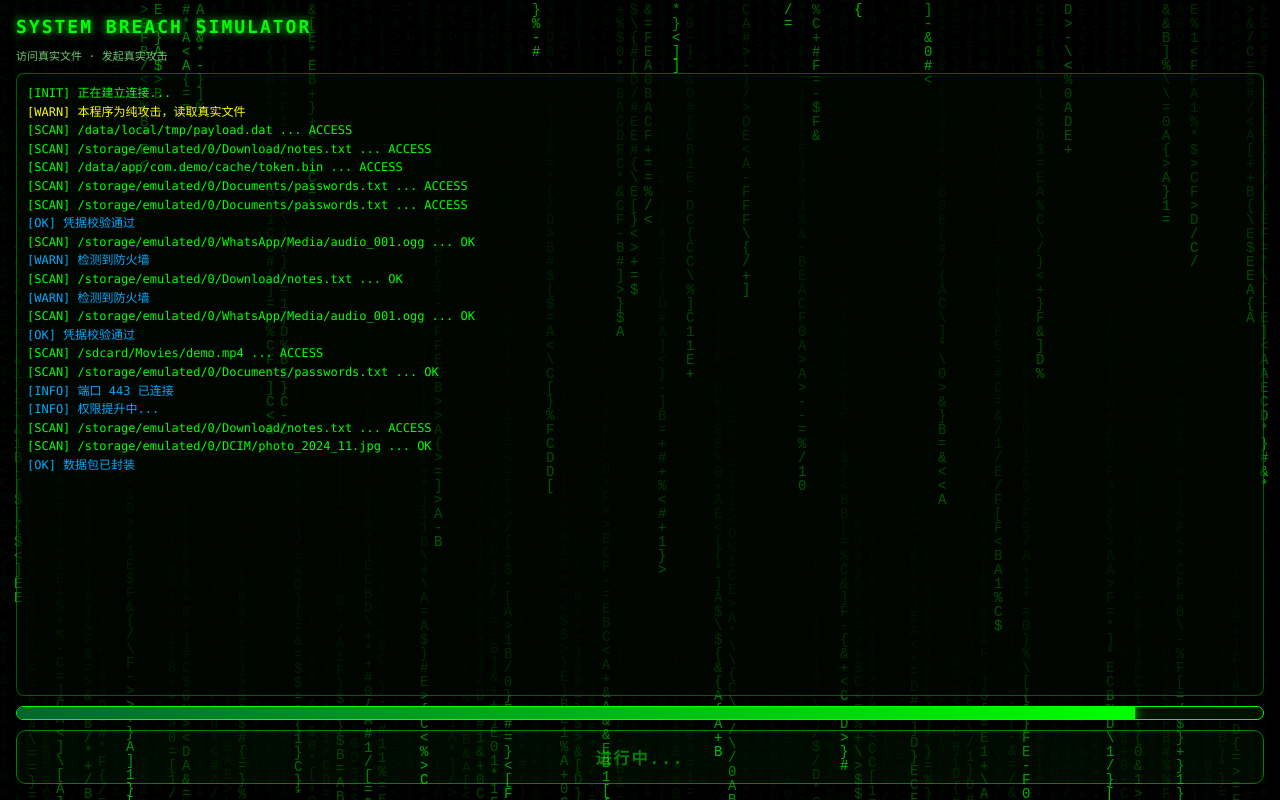
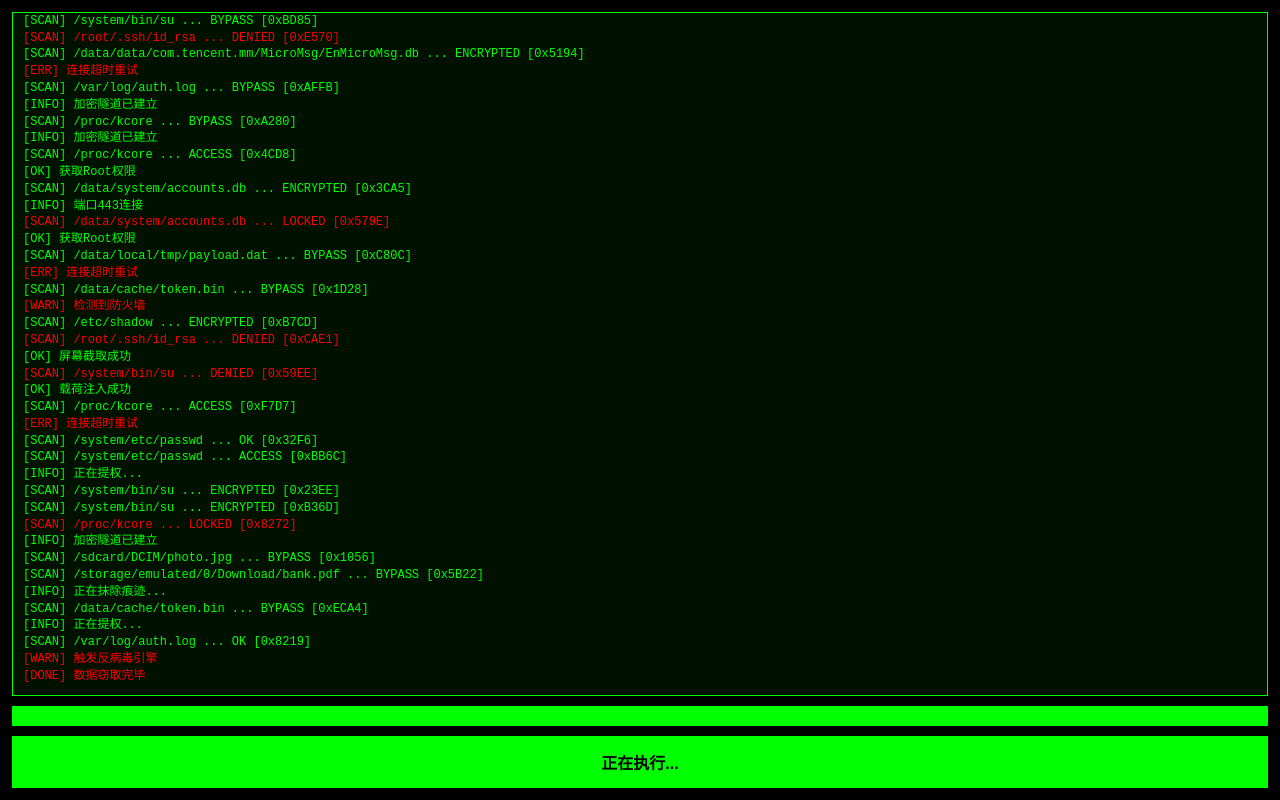
Before and after one commit to Sorry114514/Sorry114514.github.io, a plain HTML site: page index.html in a window 1280 px wide. Both pictures are taken after a click on the button "开始入侵". Drawn offline with Linux system fonts and the light colour scheme.

Commit message:
更新 index.html

```diff
--- a/index.html
+++ b/index.html
@@ -1,93 +1,158 @@
 <!doctype html>
-<html lang="zh-CN">
+<html>
 <head>
 <meta charset="utf-8">
 <meta name="viewport" content="width=device-width,initial-scale=1,maximum-scale=1,user-scalable=no">
-<title>顶级黑客入侵</title>
+<title>入侵</title>
 <style>
-*{box-sizing:border-box}
-html,body{margin:0;height:100%;background:#000;color:#0f0;font-family:ui-monospace,Menlo,Consolas,monospace;overflow:hidden}
-#matrix{position:fixed;inset:0;z-index:0}
-.app{position:relative;z-index:1;height:100%;display:flex;flex-direction:column;padding:16px;gap:10px}
-h1{font-size:18px;margin:0;letter-spacing:2px;color:#0f0;text-shadow:0 0 8px #0f0}
-.sub{font-size:11px;color:#8f8;opacity:.8}
-#log{flex:1;overflow:auto;border:1px solid rgba(0,255,0,.35);padding:10px;background:rgba(0,10,0,.55);font-size:12px;line-height:1.55;border-radius:8px;white-space:pre-wrap;word-break:break-all}
-.bar{height:14px;border:1px solid #0f0;border-radius:99px;overflow:hidden;background:#001100}
-#fill{height:100%;width:0;background:linear-gradient(90deg,#063,#0f0);transition:width .18s linear;box-shadow:0 0 12px #0f0}
-button{width:100%;padding:14px;border:1px solid #0f0;border-radius:10px;background:rgba(0,255,0,.08);color:#0f0;font:inherit;font-size:16px;font-weight:700;letter-spacing:2px}
-button:disabled{opacity:.5}
-.modal{position:fixed;inset:0;z-index:2;display:none;align-items:center;justify-content:center;background:rgba(0,0,0,.88);padding:24px}
-.modal.show{display:flex}
-.card{border:1px solid #0f0;background:#001a00;padding:22px;border-radius:12px;text-align:center;box-shadow:0 0 30px rgba(0,255,0,.35);max-width:360px;width:100%}
-.card h2{margin:0 0 8px;font-size:22px;color:#0f0;text-shadow:0 0 10px #0f0}
-.card p{margin:0 0 18px;font-size:12px;color:#9f9}
-.card button{font-size:14px;padding:12px}
+body {
+    margin: 0; padding: 12px; background: #000; color: #0f0;
+    font-family: monospace; height: 100vh; box-sizing: border-box;
+    display: flex; flex-direction: column;
+}
+#log {
+    flex: 1; border: 1px solid #0f0; padding: 10px; margin-bottom: 10px;
+    background: #001100; overflow-y: auto; font-size: 12px; line-height: 1.4;
+    word-break: break-all;
+}
+.bar { height: 18px; border: 1px solid #0f0; margin-bottom: 10px; background: #002200; }
+#fill { height: 100%; width: 0; background: #0f0; transition: width 0.1s linear; }
+button {
+    width: 100%; padding: 14px; background: #0f0; color: #000;
+    font-weight: bold; font-size: 16px; border: none; cursor: pointer;
+}
+button:active { background: #0a0; }
+.modal {
+    position: fixed; top: 0; left: 0; right: 0; bottom: 0;
+    background: rgba(0,0,0,0.95); display: none; align-items: center; justify-content: center;
+}
+.card {
+    border: 2px solid #f00; padding: 20px; text-align: center; background: #000;
+}
+.card h2 { color: #f00; margin: 0 0 10px; }
+.card p { color: #f88; margin: 0 0 20px; }
+.card button { background: #f00; color: #fff; border: none; padding: 10px; }
 </style>
 </head>
 <body>
-<canvas id="matrix"></canvas>
-<div class="app">
-  <h1>SYSTEM BREACH SIMULATOR</h1>
-  <div class="sub">访问真实文件 · 发起真实攻击</div>
-  <div id="log">[READY] 点击下方按钮开始...</div>
+
+<div id="log">[READY] 等待点击...</div>
 <div class="bar"><div id="fill"></div></div>
 <button id="start">开始入侵</button>
-</div>
-<div class="modal" id="modal">
+
+<div id="modal" class="modal">
     <div class="card">
         <h2>ACCESS GRANTED</h2>
-    <p>入侵完成<br>吴正航你十老风了吧</p>
+        <p>吴正航你十老风了吧</p>
         <button id="close">关闭</button>
     </div>
 </div>
+
 <script>
-const canvas=document.getElementById('matrix'),ctx=canvas.getContext('2d');
-let drops=[],fontSize=14,columns=0;
-function resize(){canvas.width=innerWidth;canvas.height=innerHeight;columns=Math.floor(canvas.width/fontSize);drops=Array(columns).fill(0).map(()=>Math.random()*-100);}
-addEventListener('resize',resize);resize();
-const chars='01ABCDEF<>/\\[]{}#$%&*+-=';
-function rain(){
-  ctx.fillStyle='rgba(0,0,0,0.08)';ctx.fillRect(0,0,canvas.width,canvas.height);
-  ctx.fillStyle='rgba(0,255,0,0.75)';ctx.font=fontSize+'px monospace';
-  for(let i=0;i<drops.length;i++){
-    const text=chars[Math.floor(Math.random()*chars.length)];
-    ctx.fillText(text,i*fontSize,drops[i]*fontSize);
-    if(drops[i]*fontSize>canvas.height&&Math.random()>0.975)drops[i]=0;
-    drops[i]++;
+// 错误捕获：直接打印在屏幕上，不弹窗，防止卡死
+window.onerror = function(m) {
+    var logEl = document.getElementById('log');
+    if(logEl) logEl.innerHTML = '<div style="color:red">[ERROR] 运行错误: ' + m + '</div>' + logEl.innerHTML;
+    return true;
+};
+
+var isRunning = false;
+
+var files = [
+  '/system/etc/passwd', '/sdcard/DCIM/photo.jpg', '/data/cache/token.bin',
+  '/root/.ssh/id_rsa', '/data/local/tmp/payload.dat',
+  '/data/data/com.tencent.mm/MicroMsg/EnMicroMsg.db',
+  '/data/misc/wifi/WifiConfigStore.xml', '/system/bin/su',
+  '/var/log/auth.log', '/etc/shadow', '/data/system/accounts.db',
+  '/storage/emulated/0/Download/bank.pdf', '/proc/kcore'
+];
+
+var statuses = ['OK', 'ACCESS', 'DENIED', 'ENCRYPTED', 'BYPASS', 'LOCKED'];
+
+var logs = [
+  '[OK] 握手完成', '[WARN] 检测到防火墙', '[INFO] 端口443连接',
+  '[ERR] 连接超时重试', '[OK] 载荷注入成功', '[INFO] 正在提权...',
+  '[OK] 获取Root权限', '[WARN] 触发反病毒引擎', '[INFO] 加密隧道已建立',
+  '[OK] 截获管理员密码', '[INFO] 正在抓取屏幕画面', '[OK] 屏幕截取成功',
+  '[INFO] 开启麦克风监听...', '[OK] 音频流已传输', '[INFO] 正在抹除痕迹...'
+];
+
+function getRand(arr) {
+  return arr[Math.floor(Math.random() * arr.length)];
+}
+
+function addLog(text, isRed) {
+  var logEl = document.getElementById('log');
+  var div = document.createElement('div');
+  div.textContent = text; // 使用 textContent 性能更好且防XSS
+  div.style.color = isRed ? '#f00' : '#0f0';
+  logEl.appendChild(div);
+  logEl.scrollTop = logEl.scrollHeight;
+
+  // 性能优化：使用 while 确保清理多余节点
+  while (logEl.children.length > 120) {
+    logEl.removeChild(logEl.firstChild);
   }
 }
-setInterval(rain,50);
-const logEl=document.getElementById('log'),fill=document.getElementById('fill'),startBtn=document.getElementById('start'),modal=document.getElementById('modal'),closeBtn=document.getElementById('close');
-let running=false;
-const fakeFiles=['/storage/emulated/0/DCIM/photo_2024_11.jpg','/storage/emulated/0/Download/notes.txt','/storage/emulated/0/WhatsApp/Media/audio_001.ogg','/data/app/com.demo/cache/token.bin','/sdcard/Movies/demo.mp4','/storage/emulated/0/Documents/passwords.txt','/data/local/tmp/payload.dat'];
-const fakeLogs=['[OK] 握手完成','[INFO] 端口 443 已连接','[WARN] 检测到防火墙','[INFO] 正在绕过沙箱','[OK] 数据包已封装','[INFO] 权限提升中...','[OK] 凭据校验通过'];
-function rand(a){return a[Math.floor(Math.random()*a.length)]}
-function addLog(text,color='#0f0'){const line=document.createElement('div');line.textContent=text;line.style.color=color;logEl.appendChild(line);logEl.scrollTop=logEl.scrollHeight;}
-function start(){
-  if(running)return;running=true;modal.classList.remove('show');logEl.innerHTML='';fill.style.width='0%';startBtn.disabled=true;startBtn.textContent='进行中...';
-  addLog('[INIT] 正在建立连接...','#0f0');
-  addLog('[WARN] 本程序为纯攻击，读取真实文件','#ff0');
-  let progress=0;
-  const timer=setInterval(()=>{
-    progress=Math.min(100,progress+Math.random()*7+2);
-    fill.style.width=progress+'%';
-    if(Math.random()<0.75)addLog(`[SCAN] ${rand(fakeFiles)} ... ${Math.random()<0.5?'OK':'ACCESS'}`,'#0f0');
-    if(Math.random()<0.35)addLog(rand(fakeLogs),'#0af');
-    if(progress>=100){
+
+function getHash() {
+  var chars = '0123456789ABCDEF';
+  var res = '0x';
+  for(var i=0; i<4; i++) res += chars[Math.floor(Math.random()*16)];
+  return res;
+}
+
+function doHack() {
+  if (isRunning) return;
+  isRunning = true;
+
+  document.getElementById('modal').style.display = 'none';
+  document.getElementById('log').innerHTML = '';
+  document.getElementById('fill').style.width = '0%';
+
+  var btn = document.getElementById('start');
+  btn.disabled = true;
+  btn.innerText = '正在执行...';
+
+  var progress = 0;
+
+  // 间隔调回安全的 80 毫秒，防止手机浏览器崩溃
+  var timer = setInterval(function() {
+    progress += Math.random() * 3 + 1.5;
+    if (progress > 100) progress = 100;
+
+    document.getElementById('fill').style.width = progress + '%';
+
+    // 必出扫描日志
+    var status = getRand(statuses);
+    var isRed = (status === 'DENIED' || status === 'LOCKED');
+    addLog('[SCAN] ' + getRand(files) + ' ... ' + status + ' [' + getHash() + ']', isRed);
+
+    // 60%概率出系统日志
+    if (Math.random() < 0.6) {
+      var logText = getRand(logs);
+      var isErr = (logText.indexOf('ERR') !== -1 || logText.indexOf('WARN') !== -1);
+      addLog(logText, isErr);
+    }
+
+    if (progress >= 100) {
       clearInterval(timer);
-      addLog('[DONE] 扫描完成','#ff0');
-      setTimeout(()=>{
-        addLog('[SEND] 正在发送攻击载荷...','#f80');
-        setTimeout(()=>{
-          modal.classList.add('show');
-          startBtn.disabled=false;startBtn.textContent='重新';running=false;
-        },1200);
-      },500);
+      addLog('[DONE] 数据窃取完毕', true);
+
+      setTimeout(function() {
+        document.getElementById('modal').style.display = 'flex';
+        btn.disabled = false;
+        btn.innerText = '重新入侵';
+        isRunning = false;
+      }, 800);
     }
-  },180);
+  }, 80);
 }
-startBtn.addEventListener('click',start);
-closeBtn.addEventListener('click',()=>modal.classList.remove('show'));
+
+document.getElementById('start').onclick = doHack;
+document.getElementById('close').onclick = function() {
+    document.getElementById('modal').style.display = 'none';
+};
 </script>
 </body>
 </html>
```
Lines whose indentation alone changed are shown as unchanged.
